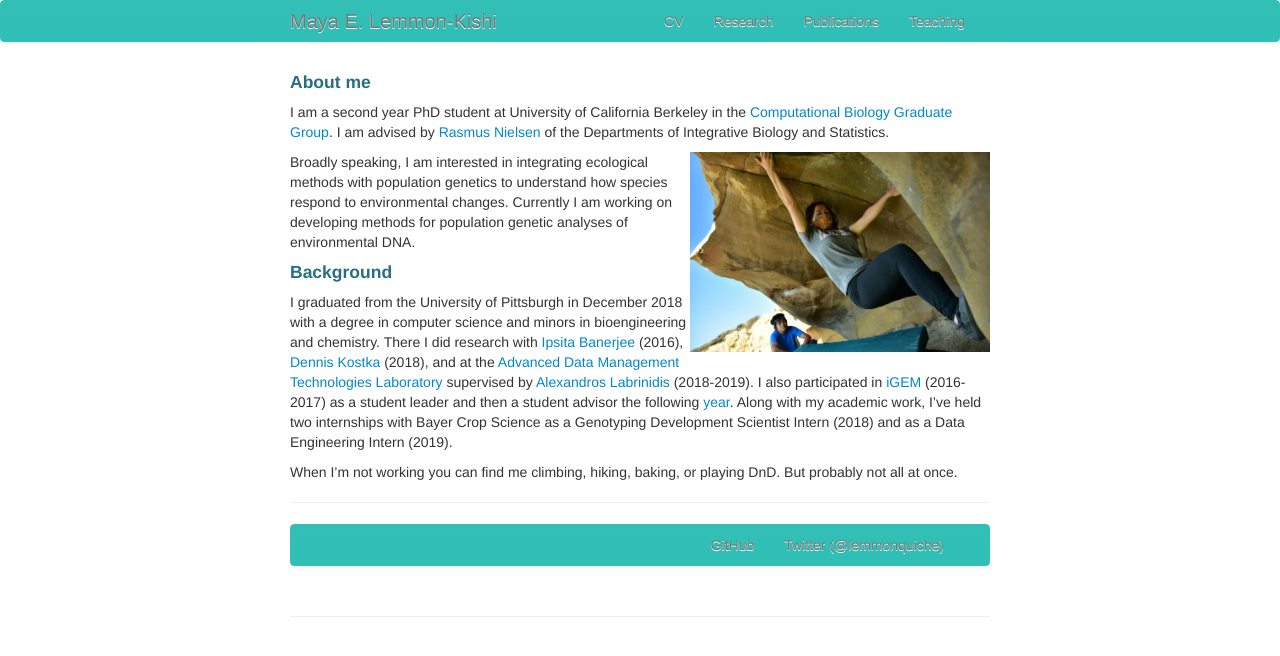
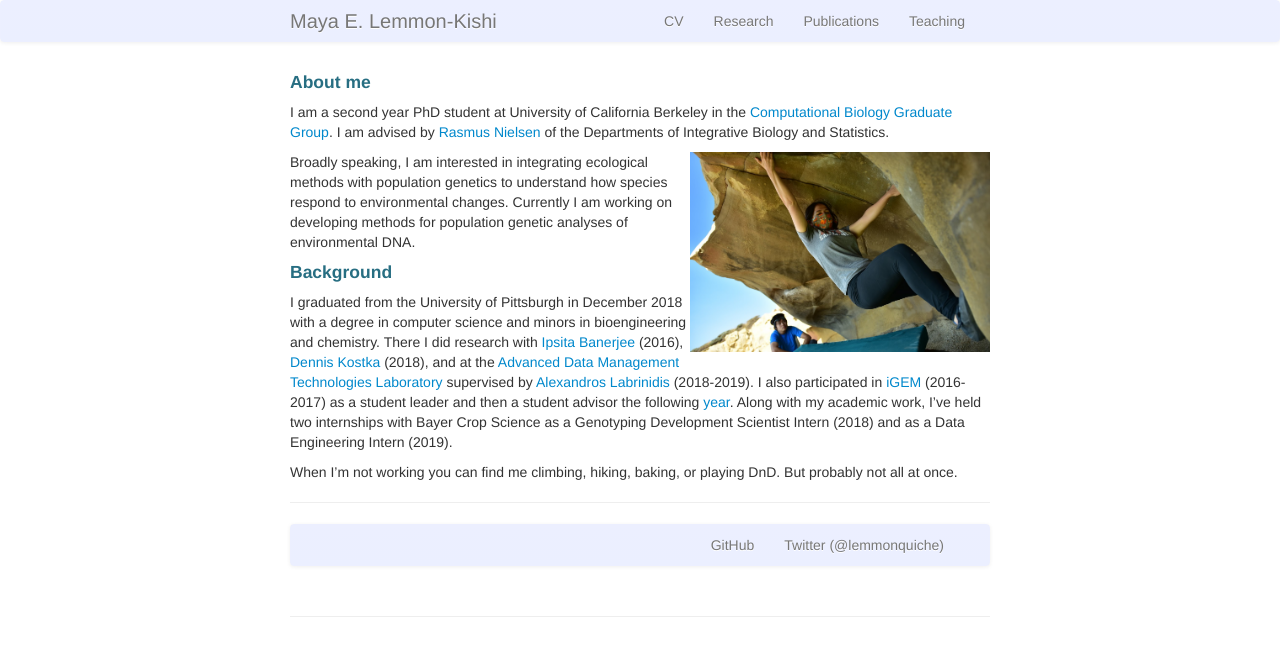
Before and after one commit to lemmonquiche/lemmonquiche.github.io, a Jekyll site: the page built from index.md, in a window 1280 px wide. Shown: the top 656 px of the page. Built offline with Jekyll 4.4.1, drawn with Linux system fonts in a browser that asks for light colours.

Commit message:
color change?

```diff
--- a/assets/themes/twitter/css/my_custom_css.css
+++ b/assets/themes/twitter/css/my_custom_css.css
@@ -89,14 +89,14 @@ h1, h2, h3, h4 {
     min-height:40px;
     padding-left:20px;
     padding-right:20px;
-    background-color:#31bfb6
-    background-image:-moz-linear-gradient(top, #31bfb6, #30bfb6);
-    background-image:-webkit-gradient(linear, 0 0, 0 100%, from(#31bfb6), to(#f2f2f2));
-    background-image:-webkit-linear-gradient(top, #31bfb6, #30bfb6);
-    background-image:-o-linear-gradient(top, #31bfb6, #30bfb6);
-    background-image:linear-gradient(to bottom, #31bfb6, #30bfb6);
+    background-color:#ebefff
+    background-image:-moz-linear-gradient(top, #ecefff, #ebefff);
+    background-image:-webkit-gradient(linear, 0 0, 0 100%, from(#ecefff), to(#f2f2f2));
+    background-image:-webkit-linear-gradient(top, #ecefff, #ebefff);
+    background-image:-o-linear-gradient(top, #ecefff, #ebefff);
+    background-image:linear-gradient(to bottom, #ecefff, #ebefff);
     background-repeat:repeat-x;filter:progid:DXImageTransform.Microsoft.gradient(startColorstr='#ffffffff', endColorstr='#fff2f2f2', GradientType=0);
-    border:1px solid #31bfb6;
+    border:1px solid #ecefff;
     -webkit-border-radius:4px;
     -moz-border-radius:4px;
     border-radius:4px;
```
